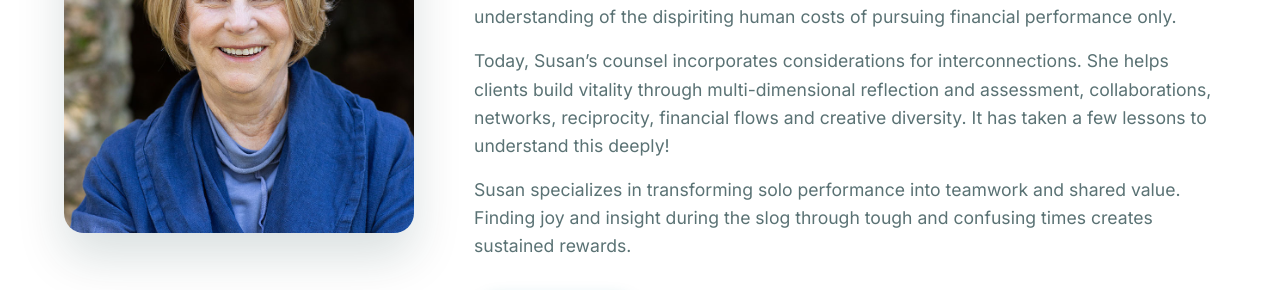
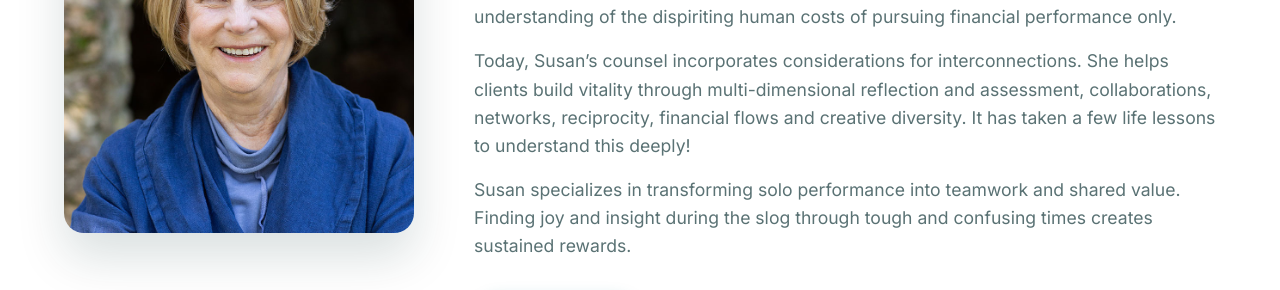
Before and after one commit to RPPLee/susan-website, a Jekyll site: the page built from index.html, in a window 1280 px wide and 900 px high, scrolled down 2373 px. Shown: the part 210-500 px from the top of the window. Built offline with Jekyll 4.4.1, drawn with Linux system fonts in a browser that asks for light colours.

Commit message:
Update _data/home.yml in the editor

```diff
--- a/_data/home.yml
+++ b/_data/home.yml
@@ -59,7 +59,7 @@ sections:
       interconnections.  She  helps clients build vitality through
       multi-dimensional reflection and assessment, collaborations, networks,
       reciprocity, financial flows and creative diversity.  It has taken a few
-      lessons to understand this deeply!
+      life lessons to understand this deeply!
 
 
       Susan specializes in transforming solo performance into teamwork and
```
